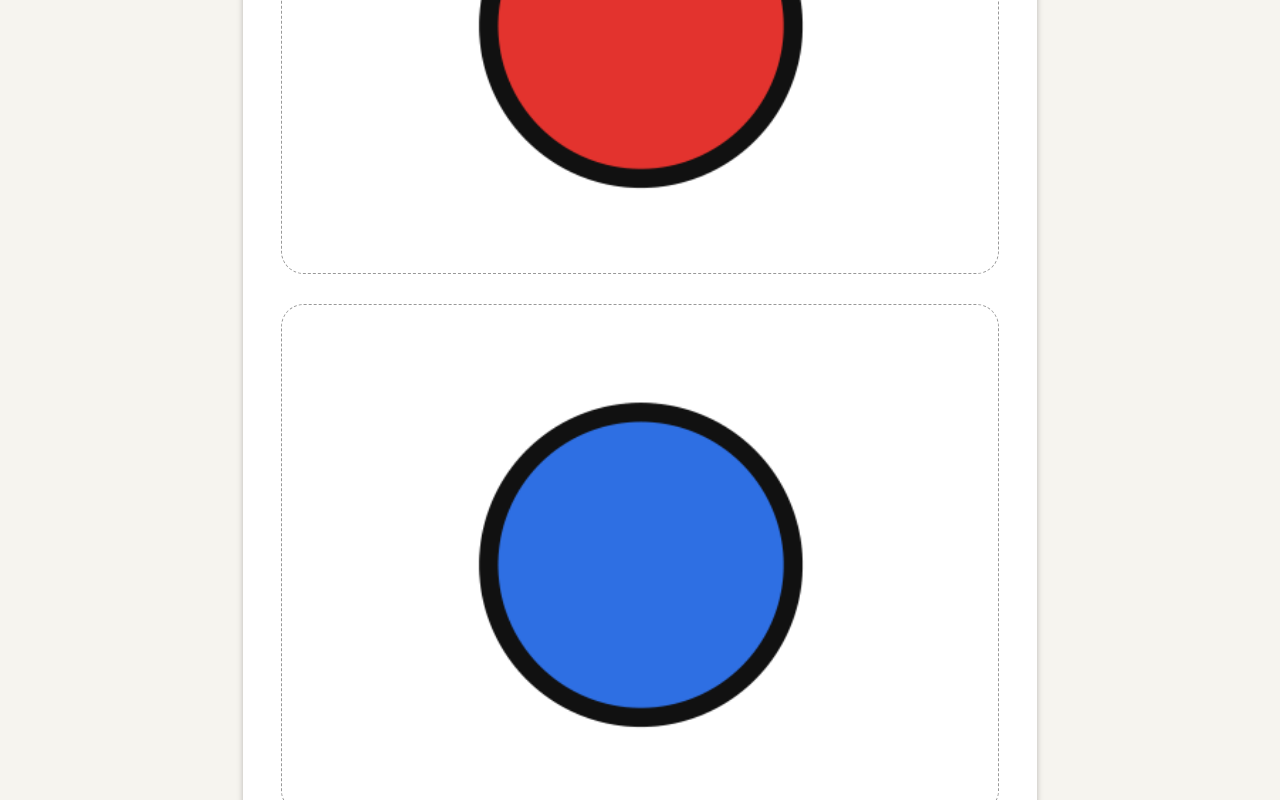
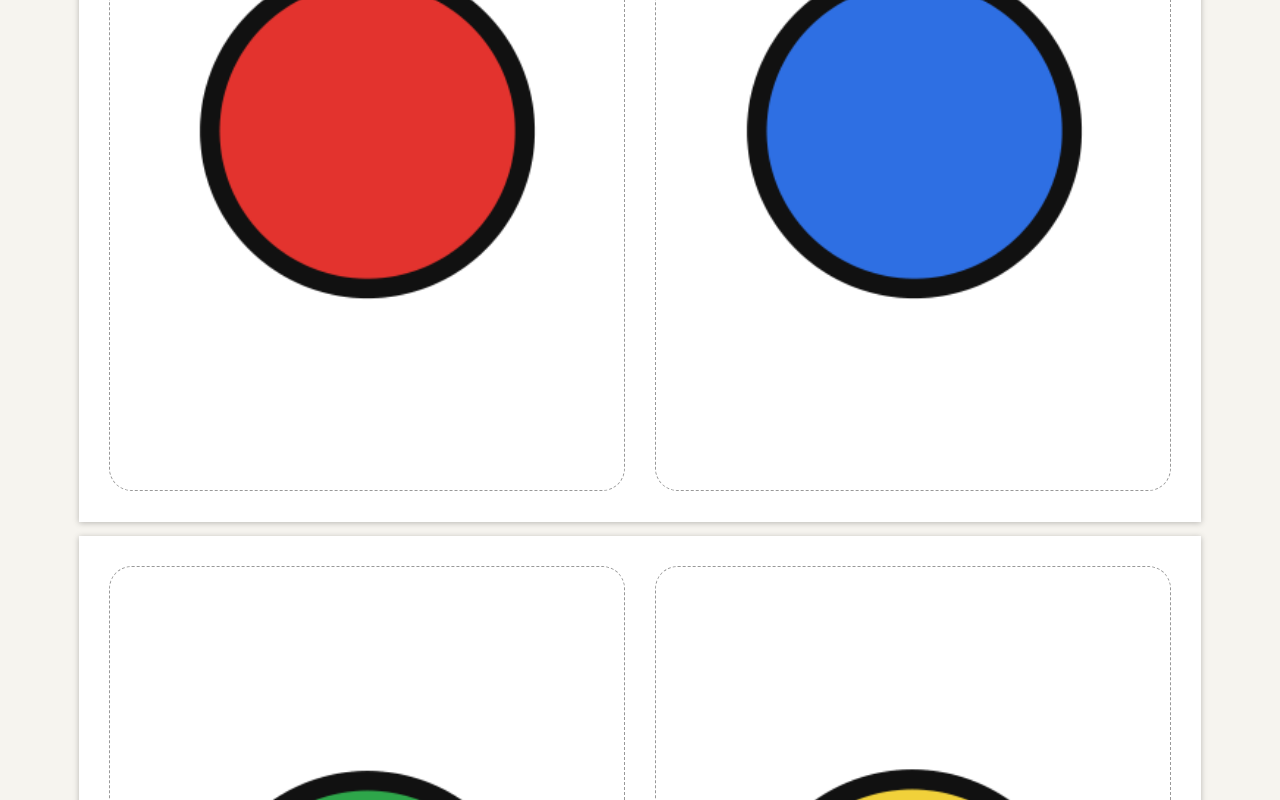
Before and after one commit to arthurjpvincent/langomove-flashcards, a plain HTML site: page index.html in a window 1280 px wide. Both pictures are taken after a click on the link "Imprimer toutes les flashcards · Print all the flashcards". Shown: the part 446-1246 px from the top of the page. Drawn offline with nearby package versions, Linux system fonts and the light colour scheme.

Commit message:
fix: flashcards à imprimer en A5 vertical (deux par feuille A4 paysage, dos inversés pour le recto verso)
Co-Authored-By: Claude Fable 5.2 <noreply@anthropic.com>
Claude-Session: https://claude.ai/code/session_013UWWTsGGt73znqNtfYympr

```diff
--- a/index.html
+++ b/index.html
@@ -68,13 +68,13 @@ button:focus-visible,a:focus-visible{outline:3px solid var(--accent);outline-off
 .pr-btns .pri{background:var(--ink);color:var(--bg)}.pr-btns .on{border-color:var(--accent);box-shadow:inset 0 0 0 2px var(--accent)}
 .prt{display:block;margin-top:10px;text-align:center;font-weight:800;font-size:14px;border:2px solid var(--line);border-radius:14px;padding:11px;text-decoration:none;color:inherit;background:var(--panel)}
 .sheets{display:flex;flex-direction:column;align-items:center;gap:14px;padding:0 8px 30px}
-.sheet{background:#fff;color:#16140f;width:210mm;max-width:100%;aspect-ratio:210/297;padding:10mm;display:grid;grid-template-rows:1fr 1fr;gap:8mm;box-shadow:0 1px 6px rgba(0,0,0,.25);overflow:hidden}
+.sheet{background:#fff;color:#16140f;width:297mm;max-width:100%;aspect-ratio:297/210;padding:8mm;display:grid;grid-template-columns:1fr 1fr;gap:8mm;box-shadow:0 1px 6px rgba(0,0,0,.25);overflow:hidden}
 .pc{border:1px dashed #999;border-radius:6mm;display:flex;flex-direction:column;align-items:center;justify-content:center;overflow:hidden;min-height:0;padding:4mm}
 .pc img{width:92%;height:92%;min-height:0;object-fit:contain}.pc.empty{border-color:transparent}
 .pc .bw{font-family:var(--display);font-weight:700;line-height:1.05;text-align:center}.pc .bp{font-style:italic;font-weight:800;font-size:11mm;color:#d9531e;margin-top:4mm;text-align:center}
 .pc .bf{font-size:9mm;color:#6a645a;margin-top:2mm;text-align:center}.pc .bt{font-size:4mm;color:#999;margin-top:6mm}
-@media print{@page{size:A4 portrait;margin:0}html,body{height:auto;background:#fff}.noprint{display:none!important}.sheets{display:block;padding:0}
-.sheet{width:210mm;height:297mm;max-width:none;aspect-ratio:auto;box-shadow:none;page-break-after:always;break-after:page}}
+@media print{@page{size:A4 landscape;margin:0}html,body{height:auto;background:#fff}.noprint{display:none!important}.sheets{display:block;padding:0}
+.sheet{width:297mm;height:210mm;max-width:none;aspect-ratio:auto;box-shadow:none;page-break-after:always;break-after:page}}
 @media (prefers-reduced-motion:reduce){*{transition:none!important}}
 </style>
 </head><body>
@@ -157,17 +157,17 @@ function printView(id, duplex){
   const themes = id === 'all' ? DATA.filter(t => t.id !== 'revision') : DATA.filter(t => t.id === id);
   const words = themes.flatMap(t => t.words.filter(w => !PH_IMG.has(w.img)).map(w => ({...w, t})));
   const front = w => w ? `<div class="pc"><img src="${w.img}" alt="${w.w}"></div>` : '<div class="pc empty"></div>';
-  const size = s => s.length > 14 ? 13 : s.length > 9 ? 18 : 26;
+  const size = s => s.length > 14 ? 11 : s.length > 9 ? 15 : s.length > 6 ? 20 : 26;
   const back = w => w ? `<div class="pc"><div class="bw" style="font-size:${size(w.w)}mm">${w.w}</div>${w.ph ? `<div class="bp">${w.ph}</div>` : ''}${w.fr ? `<div class="bf">${w.fr}</div>` : ''}<div class="bt">${w.t.n} · ${w.t.en} · ${w.t.fr}</div></div>` : '<div class="pc empty"></div>';
   let sheets = '';
   for (let i = 0; i < words.length; i += 2) {
     sheets += `<div class="sheet">${front(words[i])}${front(words[i+1])}</div>`;
-    if (duplex) sheets += `<div class="sheet">${back(words[i])}${back(words[i+1])}</div>`;
+    if (duplex) sheets += `<div class="sheet">${back(words[i+1])}${back(words[i])}</div>`; // dos inversés gauche-droite : la feuille se retourne comme une page de livre
   }
   const name = id === 'all' ? 'Tous les thèmes · All themes' : `${themes[0].n} · ${themes[0].fr} · ${themes[0].en}`;
   const pages = Math.ceil(words.length / 2);
-  app.innerHTML = `<div class="pr-tools noprint"><h1>Flashcards à imprimer · Printable flashcards</h1><p><b>${name}</b> — ${words.length} cartes, ${pages} feuille${pages > 1 ? 's' : ''} A4 (deux cartes par feuille).</p>
-   <p>${duplex ? 'Recto verso : l\'image devant ; le mot, la prononciation et la traduction au dos. Dans la fenêtre d\'impression, choisir « recto verso », « retourner sur le bord long ». · Two-sided: picture on the front; word, pronunciation and translation on the back (flip on long edge).' : 'Images seules : rien n\'est écrit sur les cartes. · Pictures only: nothing is written on the cards.'}</p>
+  app.innerHTML = `<div class="pr-tools noprint"><h1>Flashcards à imprimer · Printable flashcards</h1><p><b>${name}</b> — ${words.length} cartes, ${pages} feuille${pages > 1 ? 's' : ''} A4 en paysage (deux cartes A5 verticales par feuille, à couper au milieu).</p>
+   <p>${duplex ? 'Recto verso : l\'image devant ; le mot, la prononciation et la traduction au dos. Dans la fenêtre d\'impression, choisir « recto verso », « retourner sur le bord court » (la feuille se tourne comme une page de livre). · Two-sided: picture on the front; word, pronunciation and translation on the back (landscape, flip on short edge).' : 'Images seules : rien n\'est écrit sur les cartes. · Pictures only: nothing is written on the cards.'}</p>
    <div class="pr-btns"><button class="pri" id="doprint">Imprimer · Print</button><a class="${duplex ? '' : 'on'}" href="#${id}-print">Images seules</a><a class="${duplex ? 'on' : ''}" href="#${id}-print2">Recto verso, texte au dos</a>
    ${id === 'all' ? '' : `<a href="#all-print${duplex ? '2' : ''}">Tous les thèmes</a><a href="#${id}">← Cartes et sons</a>`}<a href="#">← Accueil</a></div></div><div class="sheets">${sheets}</div>`;
   document.getElementById('doprint').onclick = () => window.print();
```
